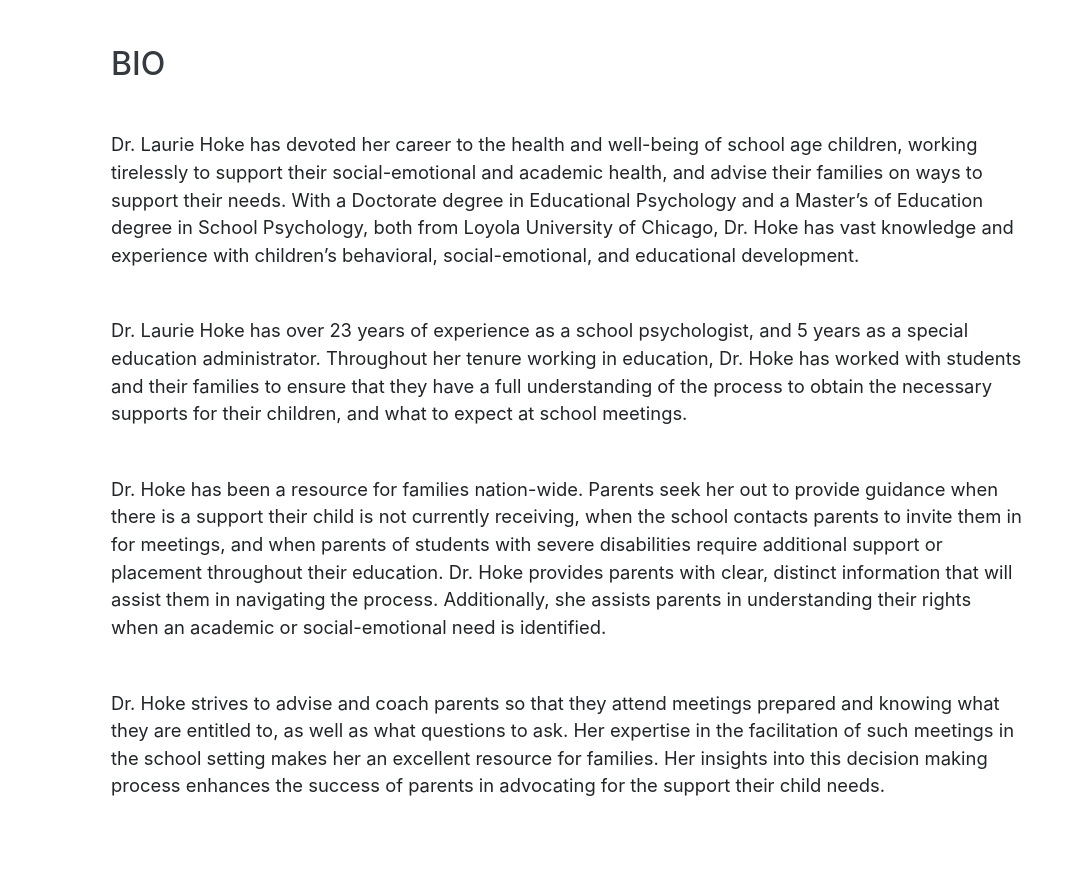
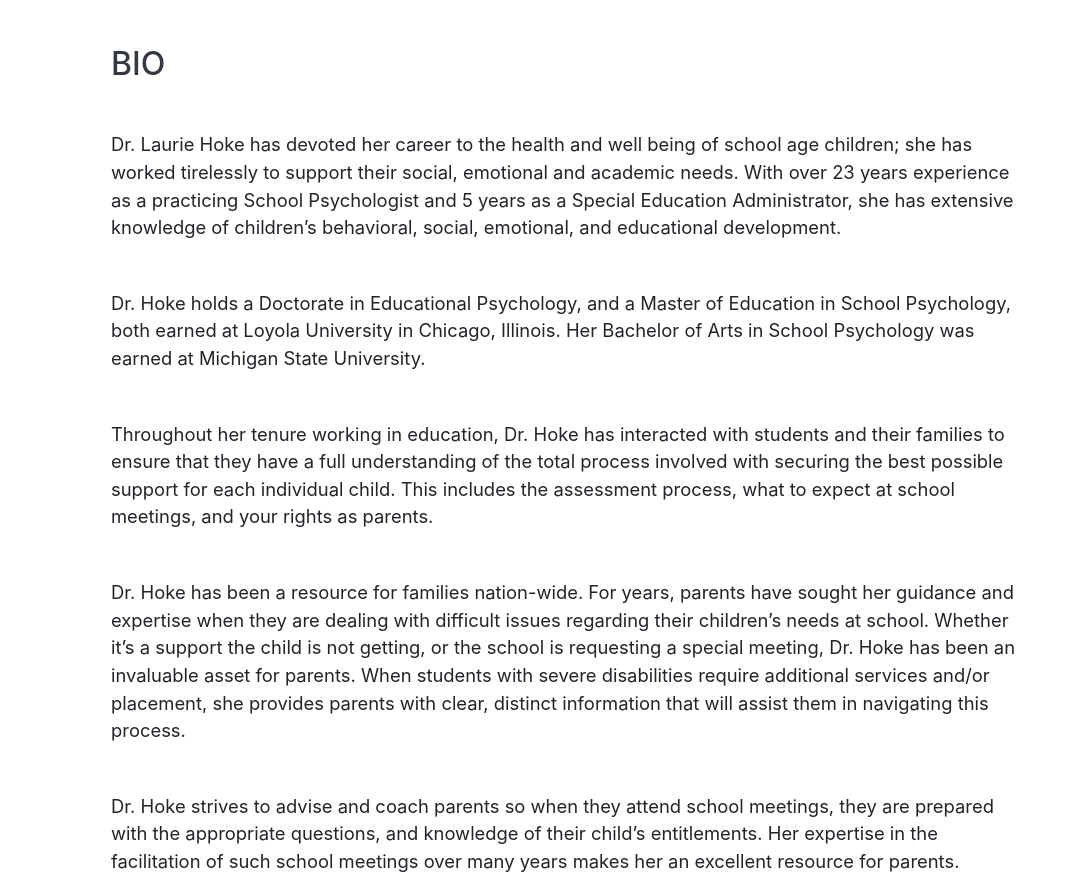
Before and after one commit to DFabry14/LaurieSite, a website with bundled scripts: page index.html in a window 1280 px wide. Shown: the part 804-1683 px from the top of the page, without its empty margins (209-1280 px from the left). Built offline with nearby package versions, Linux system fonts and the light colour scheme; a web font is replaced by a local one.

Commit message:
changed bio

```diff
--- a/index.html
+++ b/index.html
@@ -68,8 +68,8 @@
 
     <section class="resume-section p-3 p-lg-5 d-flex align-items-center" id="about">
       <div class="w-100">
-          <img class="banner" src="img/childbanner.jpg" style="width: 100%; margin-top: -30px;">
-          <br><br>
+        <img class="banner" src="img/childbanner.jpg" style="width: 100%; margin-top: -30px;">
+        <br><br>
         <h1 class="mb-0">Laurie Hoke, Ed.D
           <!-- <span class="text-primary">Hoke, Ed.D</span> -->
         </h1>
@@ -100,28 +100,30 @@
     <section class="resume-section p-3 p-lg-5 d-flex align-items-center" id="bio">
       <div class="w-100">
         <h2 class="mb-5">Bio</h2>
-        <p class="lead mb-5">Dr. Laurie Hoke has devoted her career to the health and well-being of school age children,
-          working tirelessly to support their social-emotional and academic health, and advise their families on ways to
-          support their needs. With a Doctorate degree in Educational Psychology and a Master’s of Education degree in
-          School Psychology, both from Loyola University of Chicago, Dr. Hoke has vast knowledge and experience with
-          children’s behavioral, social-emotional, and educational development. </p>
+        <p class="lead mb-5">Dr. Laurie Hoke has devoted her career to the health and well being of school age children;
+          she has worked tirelessly to support their social, emotional and academic needs. With over 23 years experience
+          as a practicing School Psychologist and 5 years as a Special Education Administrator, she has extensive
+          knowledge of children’s behavioral, social, emotional, and educational development.</p>
 
-        <p class="lead mb-5">Dr. Laurie Hoke has over 23 years of experience as a school psychologist, and 5 years as a
-          special education administrator. Throughout her tenure working in education, Dr. Hoke has worked with students
-          and their families to ensure that they have a full understanding of the process to obtain the necessary
-          supports for their children, and what to expect at school meetings. </p>
+        <p class="lead mb-5">Dr. Hoke holds a Doctorate in Educational Psychology, and a Master of Education in School
+          Psychology, both earned at Loyola University in Chicago, Illinois. Her Bachelor of Arts in School Psychology
+          was earned at Michigan State University.</p>
 
-        <p class="lead mb-5">Dr. Hoke has been a resource for families nation-wide. Parents seek her out to provide
-          guidance when there is a support their child is not currently receiving, when the school contacts parents to
-          invite them in for meetings, and when parents of students with severe disabilities require additional support
-          or placement throughout their education. Dr. Hoke provides parents with clear, distinct information that will
-          assist them in navigating the process. Additionally, she assists parents in understanding their rights when an
-          academic or social-emotional need is identified. </p>
+        <p class="lead mb-5">Throughout her tenure working in education, Dr. Hoke has interacted with students and their
+          families to ensure that they have a full understanding of the total process involved with securing the best
+          possible support for each individual child. This includes the assessment process, what to expect at school
+          meetings, and your rights as parents.</p>
 
-        <p class="lead mb-5">Dr. Hoke strives to advise and coach parents so that they attend meetings prepared and
-          knowing what they are entitled to, as well as what questions to ask. Her expertise in the facilitation of such
-          meetings in the school setting makes her an excellent resource for families. Her insights into this decision
-          making process enhances the success of parents in advocating for the support their child needs. </p>
+        <p class="lead mb-5">Dr. Hoke has been a resource for families nation-wide. For years, parents have sought her
+          guidance and expertise when they are dealing with difficult issues regarding their children’s needs at school.
+          Whether it’s a support the child is not getting, or the school is requesting a special meeting, Dr. Hoke has
+          been an invaluable asset for parents. When students with severe disabilities require additional services
+          and/or placement, she provides parents with clear, distinct information that will assist them in
+          navigating this process.</p>
+
+        <p class="lead mb-5">Dr. Hoke strives to advise and coach parents so when they attend school meetings, they are
+          prepared with the appropriate questions, and knowledge of their child’s entitlements. Her expertise in
+          the facilitation of such school meetings over many years makes her an excellent resource for parents.</p>
 
       </div>
     </section>
@@ -242,8 +244,6 @@
           helped them find the best supports for their son."
           - S. Nagel BCBA
         </p>
-        <br> <br>
-        <img class="banner" src="img/pencils,jpg.jpg" style="width: 100%; margin-bottom: -100px;">
       </div>
     </section>
 
```
